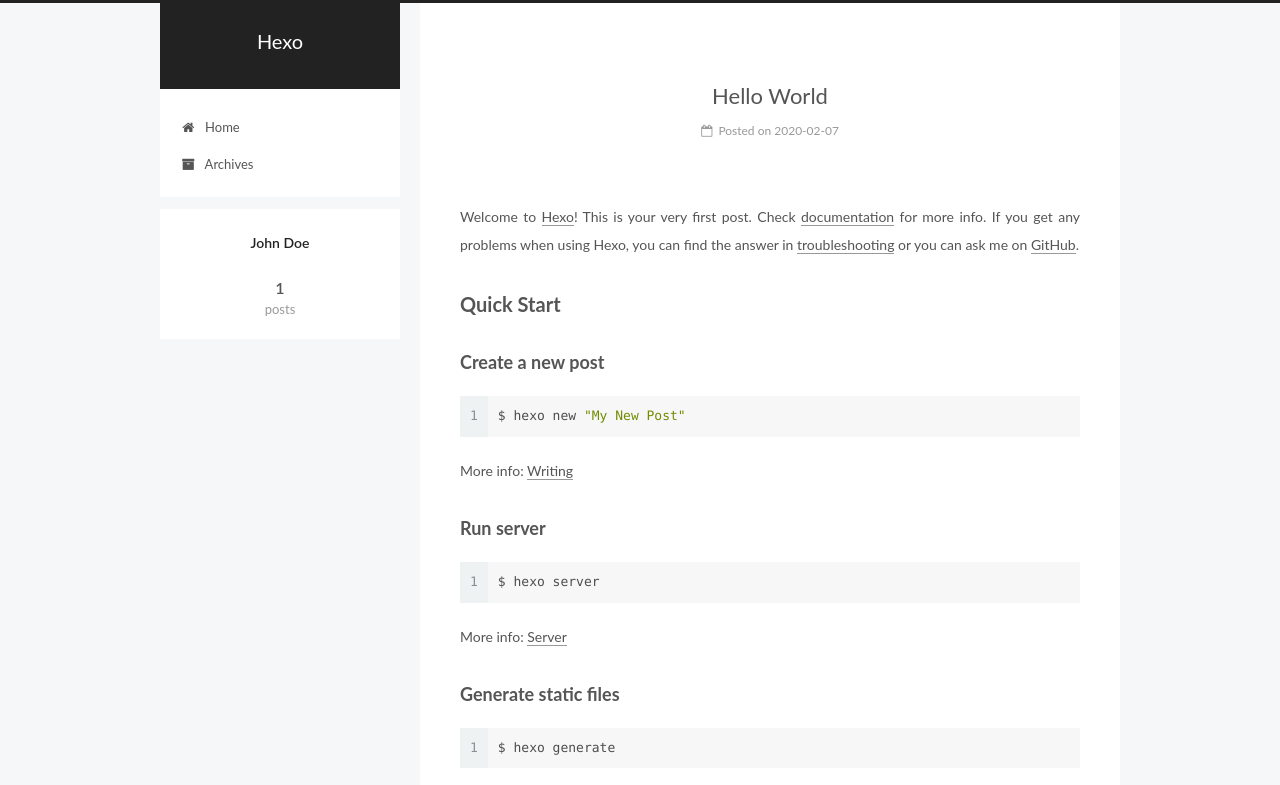
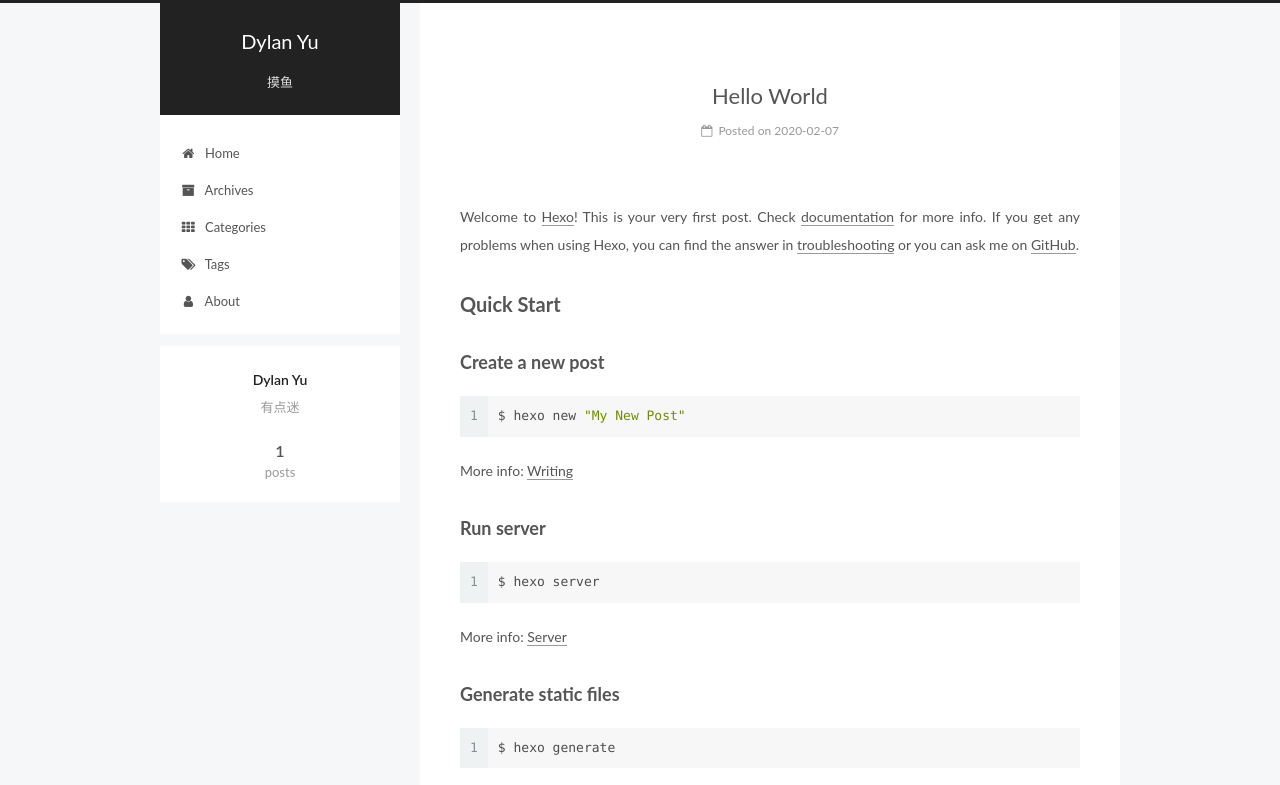
Before and after one commit to Waterdownup/Waterdownup.github.io, a plain HTML site: page index.html in a window 1280 px wide. Shown: the top 785 px of the page. Drawn offline with Linux system fonts and the light colour scheme.

Commit message:
Site updated: 2020-02-07 17:16:22

```diff
--- a/index.html
+++ b/index.html
@@ -79,12 +79,15 @@
 
 
 
+<meta name="description" content="有点迷">
 <meta property="og:type" content="website">
-<meta property="og:title" content="Hexo">
+<meta property="og:title" content="Dylan Yu">
 <meta property="og:url" content="http://yoursite.com/index.html">
-<meta property="og:site_name" content="Hexo">
+<meta property="og:site_name" content="Dylan Yu">
+<meta property="og:description" content="有点迷">
 <meta property="og:locale" content="en_US">
-<meta property="article:author" content="John Doe">
+<meta property="article:author" content="Dylan Yu">
+<meta property="article:tag" content="啥也不会">
 <meta name="twitter:card" content="summary">
 
 
@@ -121,7 +124,7 @@
 
 
 
-  <title>Hexo</title>
+  <title>Dylan Yu</title>
 
 
 
@@ -152,12 +155,12 @@
     <div class="custom-logo-site-title">
       <a href="/"  class="brand" rel="start">
         <span class="logo-line-before"><i></i></span>
-        <span class="site-title">Hexo</span>
+        <span class="site-title">Dylan Yu</span>
         <span class="logo-line-after"><i></i></span>
       </a>
     </div>
 
-        <p class="site-subtitle"></p>
+        <p class="site-subtitle">摸鱼</p>
 
   </div>
 
@@ -197,6 +200,36 @@
         </li>
 
 
+        <li class="menu-item menu-item-categories">
+          <a href="/categories/%20" rel="section">
+
+              <i class="menu-item-icon fa fa-fw fa-th"></i> <br />
+
+            Categories
+          </a>
+        </li>
+
+
+        <li class="menu-item menu-item-tags">
+          <a href="/tags/%20" rel="section">
+
+              <i class="menu-item-icon fa fa-fw fa-tags"></i> <br />
+
+            Tags
+          </a>
+        </li>
+
+
+        <li class="menu-item menu-item-about">
+          <a href="/about/%20" rel="section">
+
+              <i class="menu-item-icon fa fa-fw fa-user"></i> <br />
+
+            About
+          </a>
+        </li>
+
+
 
     </ul>
 
@@ -232,13 +265,13 @@
     <link itemprop="mainEntityOfPage" href="http://yoursite.com/2020/02/07/hello-world/">
 
     <span hidden itemprop="author" itemscope itemtype="http://schema.org/Person">
-      <meta itemprop="name" content="John Doe">
+      <meta itemprop="name" content="Dylan Yu">
       <meta itemprop="description" content="">
       <meta itemprop="image" content="/images/avatar.gif">
     </span>
 
     <span hidden itemprop="publisher" itemscope itemtype="http://schema.org/Organization">
-      <meta itemprop="name" content="Hexo">
+      <meta itemprop="name" content="Dylan Yu">
     </span>
 
 
@@ -383,8 +416,8 @@
         <div class="site-overview">
           <div class="site-author motion-element" itemprop="author" itemscope itemtype="http://schema.org/Person">
 
-              <p class="site-author-name" itemprop="name">John Doe</p>
-              <p class="site-description motion-element" itemprop="description"></p>
+              <p class="site-author-name" itemprop="name">Dylan Yu</p>
+              <p class="site-description motion-element" itemprop="description">有点迷</p>
           </div>
 
           <nav class="site-state motion-element">
@@ -439,7 +472,7 @@
   <span class="with-love">
     <i class="fa fa-user"></i>
   </span>
-  <span class="author" itemprop="copyrightHolder">John Doe</span>
+  <span class="author" itemprop="copyrightHolder">Dylan Yu</span>
 
 
 </div>
```
Also changed, not shown: 2020/02/07/hello-world/index.html (+41 -10 lines), archives/2020/02/index.html (+42 -9 lines), archives/2020/index.html (+42 -9 lines), archives/index.html (+42 -9 lines).
